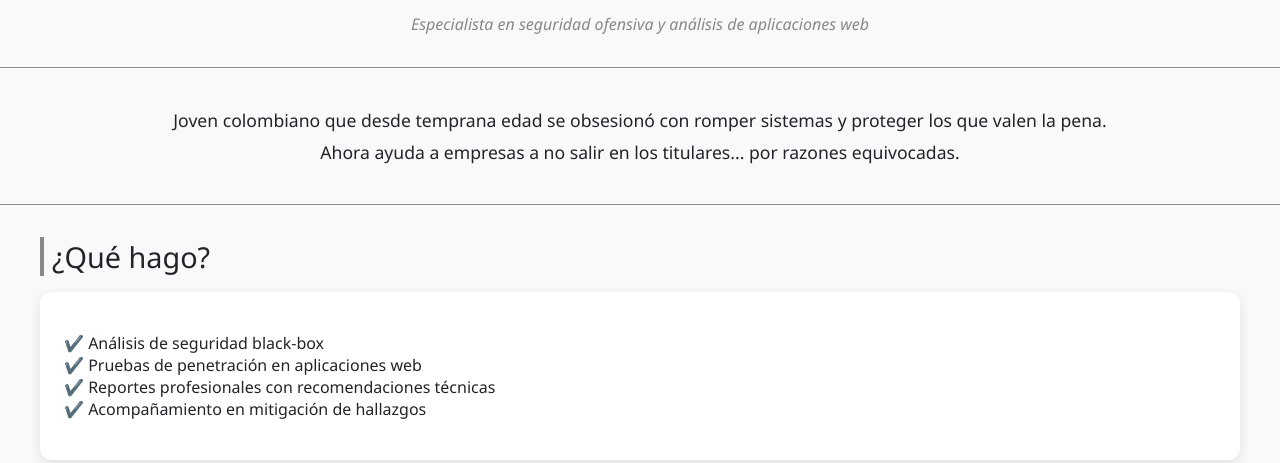
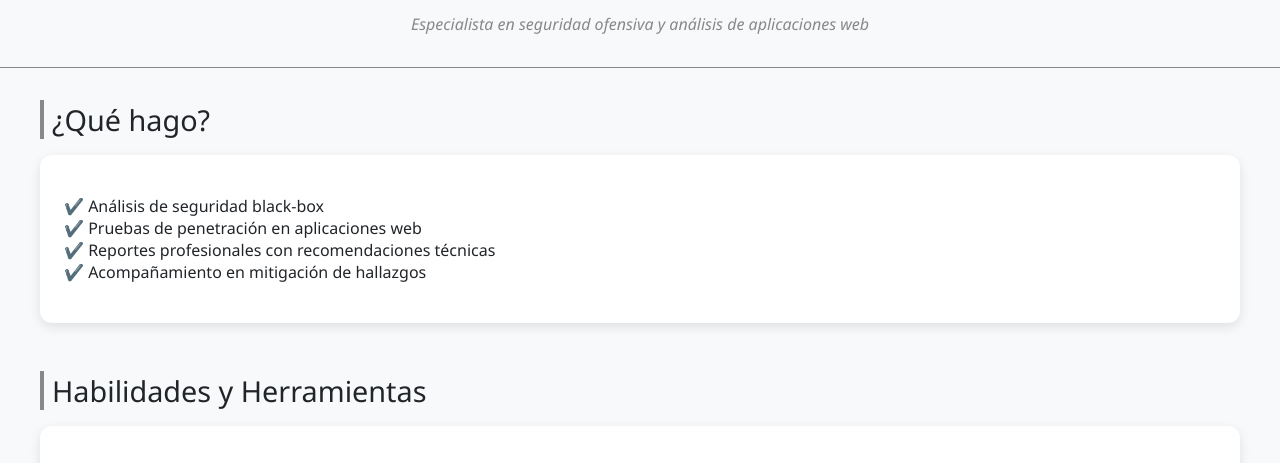
Before and after one commit to 8D2-SEC/8D2-SEC.github.io, a plain HTML site: page index.html in a window 1280 px wide. Shown: the part 309-772 px from the top of the page. Drawn offline with Linux system fonts and the light colour scheme.

Commit message:
Update index.html

```diff
--- a/index.html
+++ b/index.html
@@ -173,8 +173,7 @@
 }
 
 .contact a:hover {
-  color: var(--accent); /* Color al pasar el ratón por encima */
-}
+  color: var(--accent);
 
   </style>
 </head>
@@ -187,11 +186,6 @@
     <h2>Expertos en Pentesting en 8D2 Security</h2>
     <p class="tagline">Especialista en seguridad ofensiva y análisis de aplicaciones web</p>
   </header>
-
-  <div class="hero">
-    <p>Joven colombiano que desde temprana edad se obsesionó con romper sistemas y proteger los que valen la pena.</p>
-    <p>Ahora ayuda a empresas a no salir en los titulares... por razones equivocadas.</p>
-  </div>
 
   <div class="container">
     <div class="section">
```
